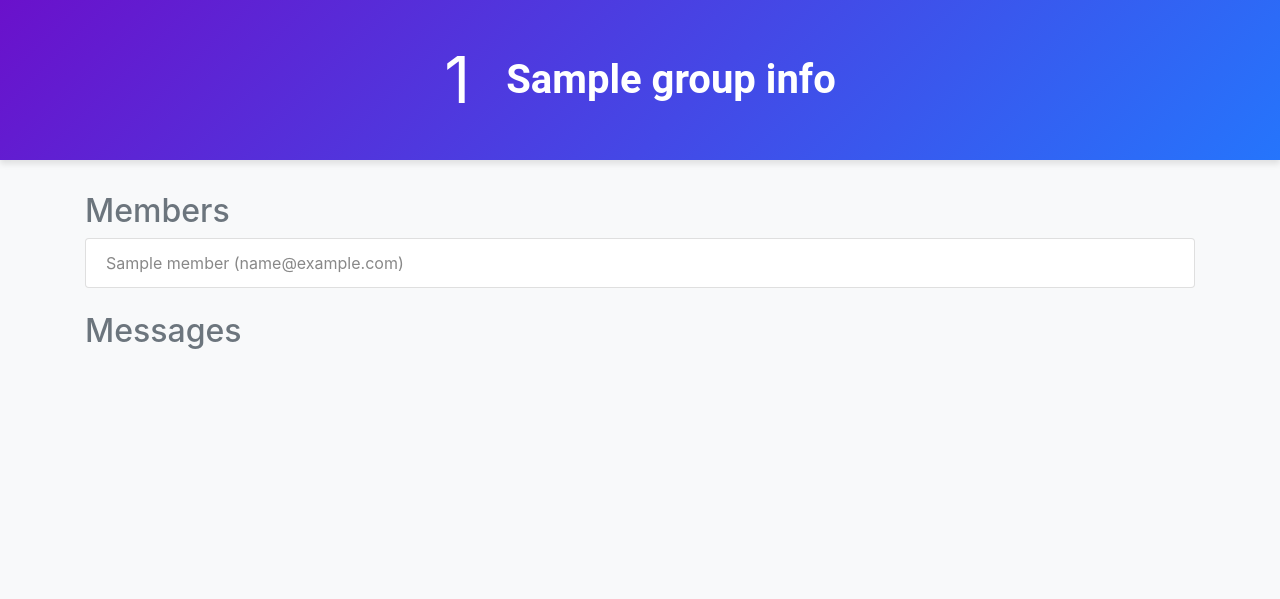
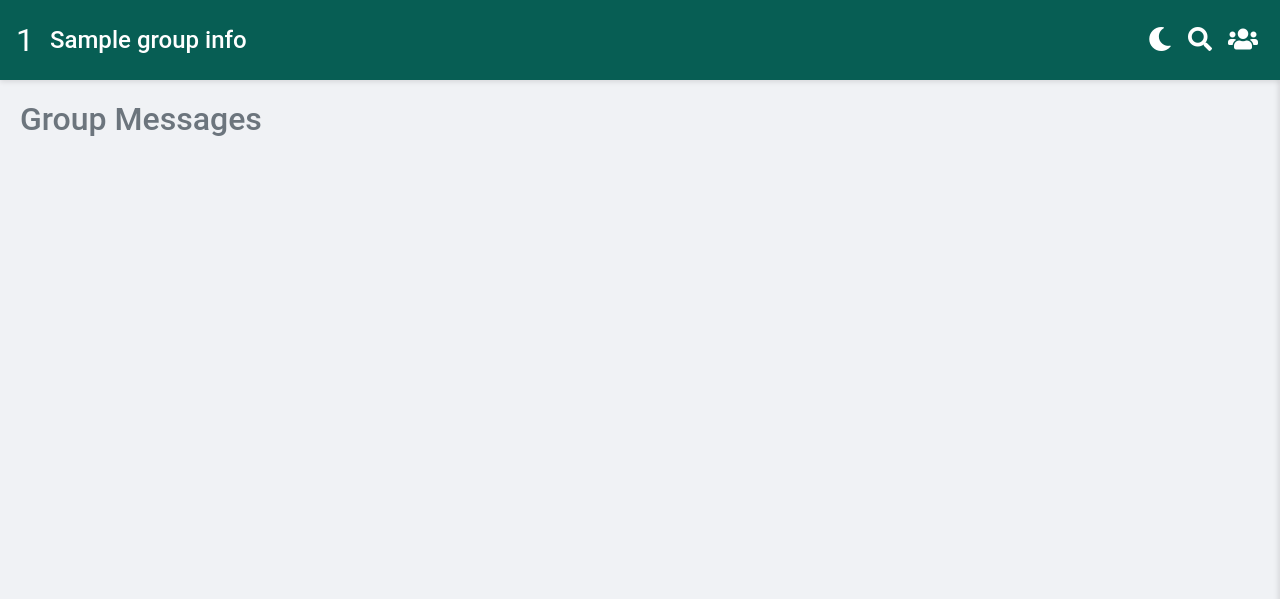
Before and after one commit to nipsn/google-chat-backup-visualizer, a Flask app: template templates/index.html in a window 1280 px wide. Shown: the top 599 px of the page. Run offline with Flask 3, Linux system fonts and the light colour scheme; the template is opened without the code that fills it: most values are stand-ins (such as "Sample title", 1, 10 or a date in 2020); parts of the project's set-up code (start-up, migrations or seed data) failed here and were passed over; some libraries are stand-ins or nearby versions.

Commit message:
Add some cool stuff

````diff
--- a/app.py
+++ b/app.py
@@ -77,9 +77,8 @@ def replace_emoji(text, annotations):
     url_pattern = re.compile(r'(https?://\S+)')
     text = url_pattern.sub(r'<a href="\1">\1</a>', text)
 
-    # Replace inline code blocks
     code_pattern = re.compile(r'```(\w+)?\s*([^`]+)```', re.DOTALL)
-    text = code_pattern.sub(r'<pre><code class="\1">\2</code></pre>', text)
+    text = code_pattern.sub(r'<pre><code class="\\1">\\2</code></pre>', text)
 
     # Replace user mentions with colored text
     mention_pattern = re.compile(
--- /dev/null
+++ b/static/scripts.js
@@ -0,0 +1,89 @@
+document.getElementById('toggleSidebar').addEventListener('click', function() {
+    document.querySelector('.sidebar').classList.toggle('show');
+});
+
+document.getElementById('hideSidebar').addEventListener('click', function() {
+    document.querySelector('.sidebar').classList.remove('show');
+});
+
+document.getElementById('toggleDarkMode').addEventListener('click', function() {
+    document.body.classList.toggle('dark-mode');
+});
+
+document.addEventListener('DOMContentLoaded', function() {
+    const pinnedMessagesList = document.getElementById('pinnedMessagesList');
+    const pinnedMessages = JSON.parse(localStorage.getItem('pinnedMessages')) || [];
+
+    // Load pinned messages from local storage
+    pinnedMessages.forEach(function(message) {
+        const pinnedMessageItem = document.createElement('li');
+        pinnedMessageItem.classList.add('list-group-item');
+        pinnedMessageItem.innerHTML = `<strong>${message.creator}:</strong> ${message.text}<br><em>${message.date}</em>`;
+        pinnedMessagesList.appendChild(pinnedMessageItem);
+    });
+
+    // Add event listener to pin buttons
+    document.querySelectorAll('.pin-message-btn').forEach(function(button) {
+        button.addEventListener('click', function() {
+            const messageElement = this.closest('.message');
+            const messageText = messageElement.querySelector('.member').nextSibling.textContent.trim();
+            const messageCreator = messageElement.querySelector('.member').textContent.trim();
+            const messageDate = messageElement.querySelector('em').textContent.trim();
+
+            const pinnedMessage = {
+                creator: messageCreator,
+                text: messageText,
+                date: messageDate
+            };
+
+            // Store pinned message in local storage
+            pinnedMessages.push(pinnedMessage);
+            localStorage.setItem('pinnedMessages', JSON.stringify(pinnedMessages));
+
+            // Add pinned message to the sidebar
+            const pinnedMessageItem = document.createElement('li');
+            pinnedMessageItem.classList.add('list-group-item');
+            pinnedMessageItem.innerHTML = `<strong>${messageCreator}:</strong> ${messageText}<br><em>${messageDate}</em>`;
+            pinnedMessagesList.appendChild(pinnedMessageItem);
+        });
+    });
+});
+
+document.getElementById('scrollToBottom').addEventListener('click', function() {
+    window.scrollTo(0, document.body.scrollHeight);
+});
+
+window.addEventListener('scroll', function() {
+    var scrollToBottomBtn = document.getElementById('scrollToBottom');
+    if (window.scrollY > 300) {
+        scrollToBottomBtn.style.display = 'flex';
+    } else {
+        scrollToBottomBtn.style.display = 'none';
+    }
+});
+
+document.getElementById('toggleSearch').addEventListener('click', function() {
+    var searchBar = document.querySelector('.search-bar');
+    var searchInput = document.getElementById('searchInput');
+    var messages = document.querySelectorAll('.message');
+    if (searchBar.style.display === 'none' || searchBar.style.display === '') {
+        searchBar.style.display = 'block';
+        searchInput.addEventListener('input', function() {
+            var filter = this.value.toLowerCase();
+            messages.forEach(function(message) {
+                var text = message.textContent.toLowerCase();
+                if (text.includes(filter)) {
+                    message.style.display = '';
+                } else {
+                    message.style.display = 'none';
+                }
+            });
+        });
+    } else {
+        searchBar.style.display = 'none';
+        searchInput.value = '';
+        messages.forEach(function(message) {
+            message.style.display = '';
+        });
+    }
+});
--- /dev/null
+++ b/static/styles.css
@@ -0,0 +1,178 @@
+body {
+    font-family: 'Roboto', sans-serif;
+    background-color: #f0f2f5;
+}
+.header {
+    background: #075E54;
+    color: white;
+    padding: 1rem;
+    display: flex;
+    align-items: center;
+    justify-content: space-between;
+    box-shadow: 0 2px 5px rgba(0, 0, 0, 0.1);
+    position: sticky;
+    top: 0;
+    z-index: 1000;
+}
+.header .group-emoji {
+    font-size: 2rem;
+    margin-right: 1rem;
+    display: inline-block;
+    transition: transform 0.3s ease-in-out;
+}
+
+.group-emoji:hover {
+    animation: funny-animation 0.5s infinite;
+}
+
+@keyframes funny-animation {
+    0% { transform: rotate(0deg) scale(1); }
+    25% { transform: rotate(15deg) scale(1.1); }
+    50% { transform: rotate(-15deg) scale(1.2); }
+    75% { transform: rotate(15deg) scale(1.1); }
+    100% { transform: rotate(0deg) scale(1); }
+}
+
+.header h1 {
+    font-size: 1.5rem;
+    margin: 0;
+}
+.toggle-sidebar-btn, .toggle-dark-mode-btn, .toggle-search-btn {
+    background: none;
+    border: none;
+    color: white;
+    font-size: 1.5rem;
+    cursor: pointer;
+}
+.sidebar {
+    position: fixed;
+    top: 60px; /* Adjusted to start from the end of the header */
+    right: -300px;
+    width: 300px;
+    height: calc(100% - 60px); /* Adjusted to extend to the bottom of the page */
+    background-color: #fff;
+    padding-top: 20px;
+    overflow-y: auto;
+    box-shadow: -2px 0 5px rgba(0, 0, 0, 0.1);
+    transition: right 0.3s ease;
+}
+.sidebar.show {
+    right: 0;
+}
+.hide-sidebar-btn {
+    position: absolute;
+    top: 20px;
+    left: 20px;
+    background: none;
+    border: none;
+    font-size: 1.5rem;
+    cursor: pointer;
+}
+.pin-message-btn {
+    background: none;
+    border: none;
+    color: transparent;
+    font-size: 1.2rem;
+    cursor: pointer;
+    position: absolute;
+    top: 10px;
+    right: 10px;
+    transition: color 0.3s;
+}
+
+.message:hover .pin-message-btn {
+    color: #007bff;
+}
+.main-content {
+    margin-right: 320px;
+    padding: 20px;
+}
+.message {
+    position: relative;
+    padding-top: 30px;
+    background-color: #fff;
+    border-radius: 10px;
+    padding: 10px 15px;
+    margin-bottom: 10px;
+    box-shadow: 0 1px 3px rgba(0, 0, 0, 0.1);
+}
+.message strong {
+    color: #075E54;
+}
+.message em {
+    color: #999;
+    font-size: 0.8em;
+}
+.annotation-box img {
+    max-width: 100%;
+    height: auto;
+    border-radius: 5px;
+}
+.annotation-box {
+    border: 1px solid #ddd;
+    border-radius: 5px;
+    padding: 10px;
+    margin-top: 10px;
+    background-color: #f9f9f9;
+}
+.attachments img, .attachments audio, .attachments a {
+    display: block;
+    margin-top: 10px;
+}
+.reactions img {
+    width: 24px;
+    height: 24px;
+    margin-right: 5px;
+}
+.search-bar {
+    display: none;
+    margin-bottom: 20px;
+    position: sticky;
+    top: 60px; /* Adjust this value based on your header height */
+    z-index: 999;
+    background-color: #f0f2f5;
+    padding: 10px;
+}
+.scroll-to-bottom-btn {
+    position: fixed;
+    bottom: 20px;
+    right: 20px;
+    background: #075E54;
+    color: white;
+    border: none;
+    border-radius: 50%;
+    width: 50px;
+    height: 50px;
+    font-size: 1.5rem;
+    display: none;
+    align-items: center;
+    justify-content: center;
+    cursor: pointer;
+}
+.dark-mode {
+    background-color: #121212;
+    color: #e0e0e0;
+}
+.dark-mode .header {
+    background: #1f1f1f;
+}
+.dark-mode .sidebar {
+    background-color: #1f1f1f;
+}
+.dark-mode .message {
+    background-color: #2c2c2c;
+    box-shadow: 0 1px 3px rgba(255, 255, 255, 0.1);
+}
+@media (max-width: 768px) {
+    .main-content {
+        margin-right: 0;
+        padding: 10px;
+    }
+    .sidebar {
+        width: 100%;
+        right: -100%;
+    }
+    .sidebar.show {
+        right: 0;
+    }
+}
--- a/templates/index.html
+++ b/templates/index.html
@@ -5,83 +5,53 @@
     <meta name="viewport" content="width=device-width, initial-scale=1.0">
     <title>Group Info and Messages</title>
     <link href="https://stackpath.bootstrapcdn.com/bootstrap/4.5.2/css/bootstrap.min.css" rel="stylesheet">
-    <style>
-        .group-emoji {
-            font-size: 3em;
-            margin-right: 20px;
-        }
-        .group-emoji:hover {
-            animation: bounce 2s infinite;
-        }
-        @keyframes bounce {
-            0%, 20%, 50%, 80%, 100% {
-                transform: translateY(0);
-            }
-            40% {
-                transform: translateY(-20px);
-            }
-            60% {
-                transform: translateY(-10px);
-            }
-        }
-        .message {
-            border-left: 5px solid;
-            padding-left: 10px;
-            margin-bottom: 20px;
-        }
-        .message strong {
-            color: #4CAF50;
-        }
-        .message em {
-            color: #666;
-            font-size: 0.9em;
-        }
-        .annotation-box img {
-            max-width: 100%;
-            height: auto;
-            border-radius: 5px;
-        }
-        .header {
-            background: linear-gradient(135deg, #6a11cb 0%, #2575fc 100%);
-            color: white;
-            text-align: center;
-            padding: 2rem 0;
-            margin-bottom: 2rem;
-            box-shadow: 0 4px 6px rgba(0, 0, 0, 0.1);
-        }
-        .header .container {
-            display: flex;
-            align-items: center;
-            justify-content: center;
-        }
-        .header .group-emoji {
-            font-size: 4rem;
-        }
-        .header h1 {
-            font-family: 'Roboto', sans-serif;
-            font-weight: bold;
-            margin: 0;
-            margin-left: 1rem;
-        }
-    </style>
+    <link href="https://cdnjs.cloudflare.com/ajax/libs/font-awesome/5.15.3/css/all.min.css" rel="stylesheet">
+    <link href="static/styles.css" rel="stylesheet">
 </head>
-<body class="bg-light">
+<body>
     <header class="header">
-        <div class="container">
-            <span class="group-emoji">{{ group_info.emoji_id }}</span>
+        <div style="display: flex; align-items: center;">
+            <span class="group-emoji" aria-label="Group Emoji">{{ group_info.emoji_id }}</span>
             <h1>{{ group_info.name }}</h1>
         </div>
+        <div>
+            <button id="toggleDarkMode" class="toggle-dark-mode-btn" aria-label="Toggle Dark Mode">
+                <i class="fas fa-moon"></i>
+            </button>
+            <button id="toggleSearch" class="toggle-search-btn" aria-label="Toggle Search">
+                <i class="fas fa-search"></i>
+            </button>
+            <button id="toggleSidebar" class="toggle-sidebar-btn" aria-label="Toggle Sidebar">
+                <i class="fas fa-users"></i>
+            </button>
+        </div>
     </header>
-    <div class="container">
-        <h2 class="text-secondary">Members</h2>
-        <ul class="list-group mb-4">
+    <div class="sidebar" aria-label="Sidebar">
+        <button id="hideSidebar" class="hide-sidebar-btn" aria-label="Hide Sidebar">
+            <i class="fas fa-arrow-right"></i>
+        </button>
+        <h2 class="text-secondary mb-4 text-center">Members</h2>
+        <ul class="list-group">
             {% for member in group_info.members %}
                 <li class="list-group-item" style="color: {{ member_colors[member.name] }}">{{ member.name }} ({{ member.email }})</li>
             {% endfor %}
         </ul>
-
-        <h2 class="text-secondary">Messages</h2>
-        <ul class="list-group">
+        <h2 class="text-secondary mb-4 text-center">Pinned Messages</h2>
+        <ul class="list-group" id="pinnedMessagesList">
+            {% for pinned in pinned_messages %}
+                <li class="list-group-item">
+                    <strong>{{ pinned.creator.name }}:</strong> {{ pinned.text }}
+                    <br><em>{{ pinned.created_date }}</em>
+                </li>
+            {% endfor %}
+        </ul>
+    </div>
+    <div class="main-content">
+        <div class="search-bar">
+            <input type="text" id="searchInput" class="form-control" placeholder="Search messages...">
+        </div>
+        <h2 class="text-secondary mb-4">Group Messages</h2>
+        <ul class="list-group" id="messageList">
             {% for message in messages.messages %}
                 <li class="list-group-item message" style="border-color: {{ member_colors[message.creator.name] }};">
                     <strong class="member" style="color: {{ member_colors[message.creator.name] }}">{{ message.creator.name }}:</strong>
@@ -134,12 +104,19 @@
                             {% endfor %}
                         </div>
                     {% endif %}
+                    <button class="pin-message-btn" aria-label="Pin Message">
+                        <i class="fas fa-thumbtack"></i>
+                    </button>
                 </li>
             {% endfor %}
         </ul>
     </div>
+    <button id="scrollToBottom" class="scroll-to-bottom-btn" aria-label="Scroll to Bottom">
+        <i class="fas fa-arrow-down"></i>
+    </button>
     <script src="https://code.jquery.com/jquery-3.5.1.slim.min.js"></script>
     <script src="https://cdn.jsdelivr.net/npm/@popperjs/core@2.5.4/dist/umd/popper.min.js"></script>
     <script src="https://stackpath.bootstrapcdn.com/bootstrap/4.5.2/js/bootstrap.min.js"></script>
+    <script src="static/scripts.js"></script>
 </body>
 </html>
````
